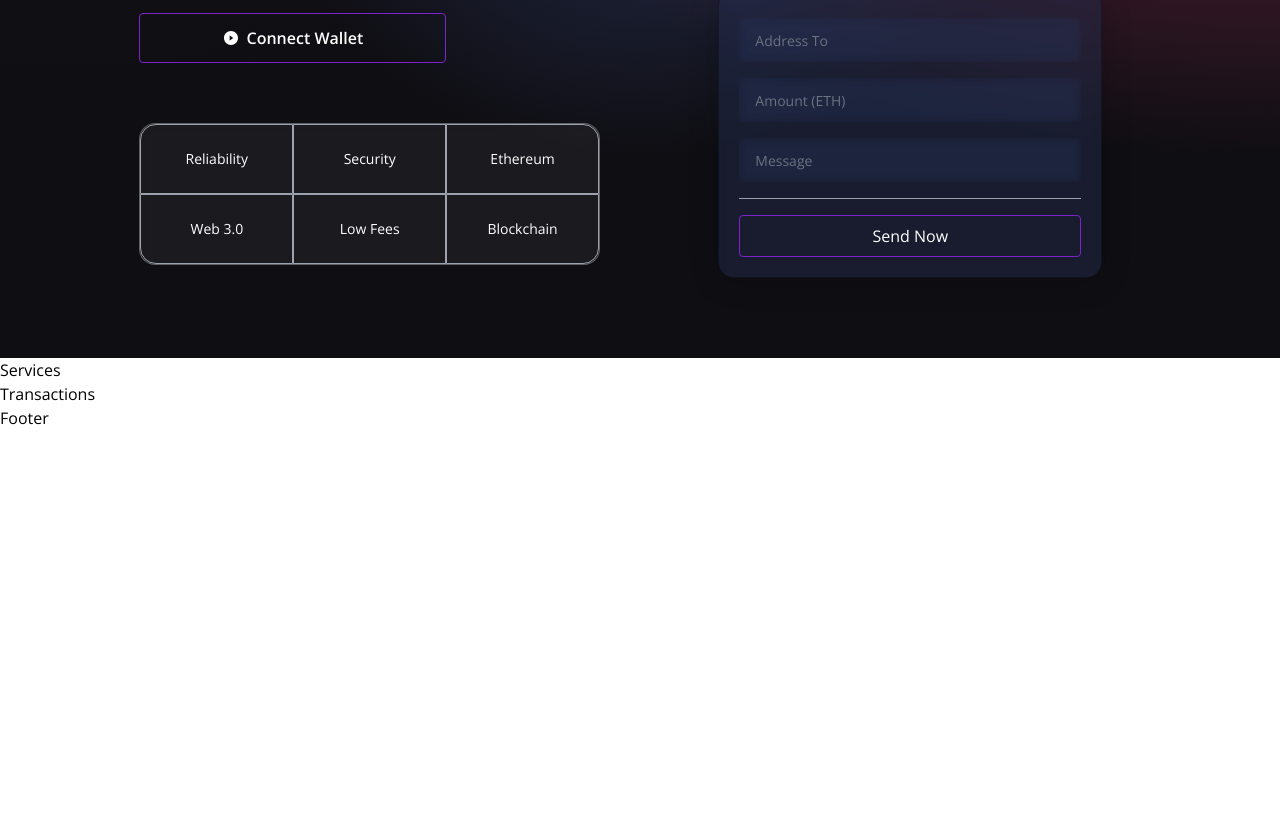
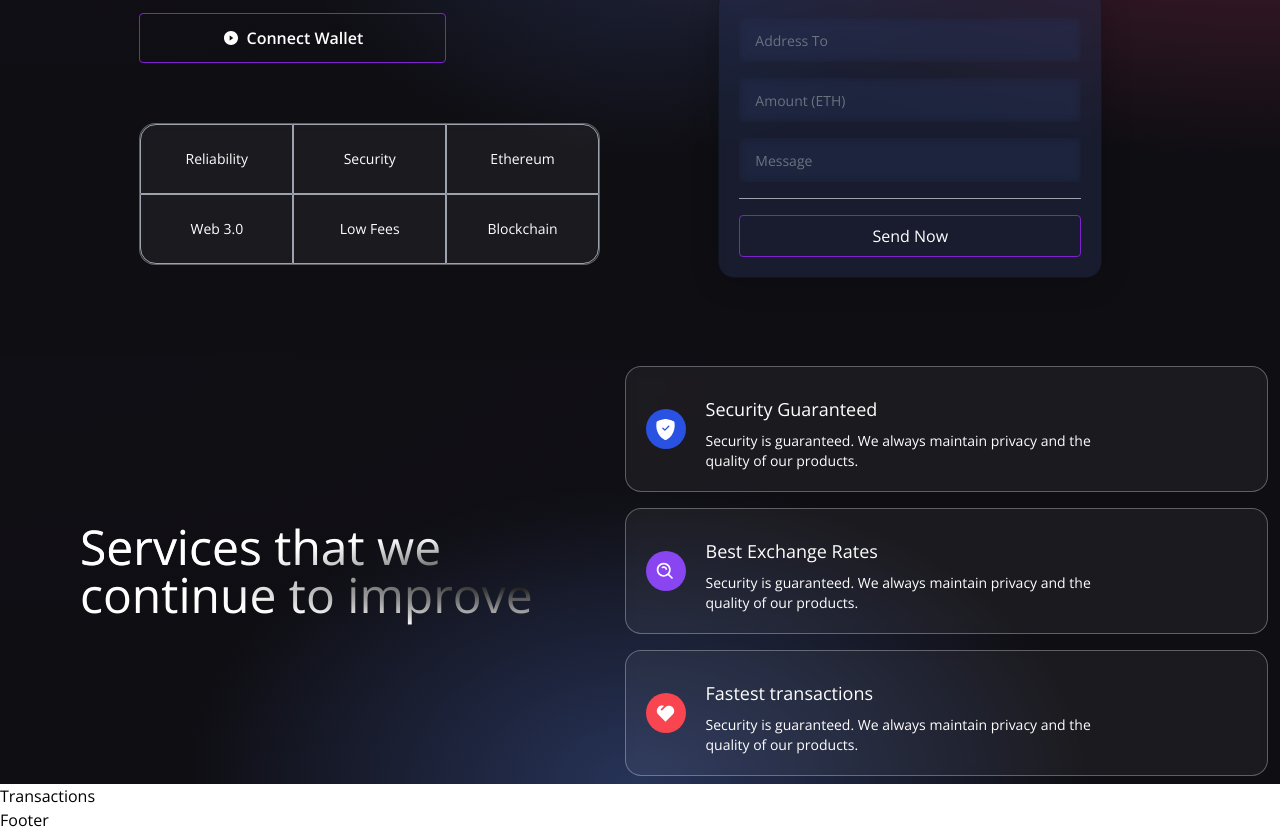
Before and after one commit to guarize/web3.0-transfers, a React (Vite) app in the folder client/: page / in a window 1280 px wide. Shown: the part 333-1165 px from the top of the page. Before the commit the page ends 800 px from the top, so only its background shows below. Built offline with nearby package versions, Linux system fonts and the light colour scheme.

Commit message:
[feat] - current address shortnen

```diff
--- a/client/src/components/Services.jsx
+++ b/client/src/components/Services.jsx
@@ -1,5 +1,53 @@
+import { BsShieldFillCheck } from 'react-icons/bs';
+import { BiSearchAlt } from 'react-icons/bi';
+import { RiHeart2Fill } from 'react-icons/ri';
+
+const ServiceCard = ({ color, title, icon, subtitle }) => (
+  <div className="flex flex-row justify-start items-center white-glassmorphism p-5 m-2 cursor-pointer hover:shadow-xl">
+    <div
+      className={`w-10 h-10 rounded-full flex justify-center items-center ${color}`}
+    >
+      {icon}
+    </div>
+    <div className="ml-5 flex flex-col flex-1">
+      <h1 className="mt-2 text-white text-lg">{title}</h1>
+      <p className="mt-2 text-white text-sm md:w-9/12">{subtitle}</p>
+    </div>
+  </div>
+);
+
 const Services = () => {
-  return <h1>Services</h1>;
+  return (
+    <div className="flex flex-col md:flex-row w-full justify-center items-center gradient-bg-services">
+      <div className="xmf:ml-60 flex mf:flex-row flex-col items-center justify-between md:p-20 py-12 px-4">
+        <div className="flex-1 flex flex-col justify-start items-start">
+          <h1 className="text-white text-3xl sm:text-5xl py-2 text-gradient">
+            Services that we <br /> continue to improve
+          </h1>
+        </div>
+      </div>
+      <div className="flex-1 flex flex-col justify-start items-center">
+        <ServiceCard
+          color="bg-[#2952e3]"
+          title="Security Guaranteed"
+          icon={<BsShieldFillCheck fontSize={21} className="text-white" />}
+          subtitle="Security is guaranteed. We always maintain privacy and the quality of our products."
+        />
+        <ServiceCard
+          color="bg-[#8945f0]"
+          title="Best Exchange Rates"
+          icon={<BiSearchAlt fontSize={21} className="text-white" />}
+          subtitle="Security is guaranteed. We always maintain privacy and the quality of our products."
+        />
+        <ServiceCard
+          color="bg-[#f84550]"
+          title="Fastest transactions"
+          icon={<RiHeart2Fill fontSize={21} className="text-white" />}
+          subtitle="Security is guaranteed. We always maintain privacy and the quality of our products."
+        />
+      </div>
+    </div>
+  );
 };
 
 export default Services;
--- a/client/src/components/Welcome.jsx
+++ b/client/src/components/Welcome.jsx
@@ -4,6 +4,7 @@
 import { AiFillPlayCircle } from 'react-icons/ai';
 import { SiEthereum } from 'react-icons/si';
 import { BsInfoCircle } from 'react-icons/bs';
+import { shortenAddress } from '../utils/shortenAddress';
 
 const commonStyles =
   'min-h-[70px] sm:px-0 px-2 sm:min-w-[120px] flex justify-center items-center border-[0.5px] border-gray-400 text-sm font-light text-white';
@@ -84,7 +85,7 @@
               </div>
               <div>
                 <p className="text-white font-light text-sm">
-                  {currentAccount}
+                  {shortenAddress(currentAccount)}
                 </p>
                 <p className="text-white font-semibold text-lg mt-1">
                   Ethereum
--- /dev/null
+++ b/client/src/utils/shortenAddress.js
@@ -0,0 +1,2 @@
+export const shortenAddress = (address) =>
+  `${address.slice(0, 5)}...${address.slice(address.length - 4)}`;
--- /dev/null
+++ b/client/src/utils/testData.js
@@ -0,0 +1,56 @@
+export default [
+  {
+    id: 1,
+    url: 'https://metro.co.uk/wp-content/uploads/2015/05/pokemon_crying.gif?quality=90&strip=all&zoom=1&resize=500%2C284',
+    message: '',
+    timestamp: '12/21/2021, 4:33:21 PM',
+    addressFrom: '0xCF8e569A97C423952DdFf902375C7C76549A6A90',
+    amount: '0.01',
+    addressTo: '0x8aa395Ab97837576aF9cd6946C79024ef1acfdbE',
+  },
+  {
+    id: 2,
+    url: 'https://media4.popsugar-assets.com/files/2013/11/07/832/n/1922398/eb7a69a76543358d_28.gif',
+    message: '',
+    timestamp: '12/21/2021, 4:33:21 PM',
+    addressFrom: '0xCF8e569A97C423952DdFf902375C7C76549A6A90',
+    amount: '0.01',
+    addressTo: '0x8aa395Ab97837576aF9cd6946C79024ef1acfdbE',
+  },
+  {
+    id: 3,
+    url: 'https://acegif.com/wp-content/uploads/gif-shaking-head-38.gif',
+    message: '',
+    timestamp: '12/21/2021, 4:33:21 PM',
+    addressFrom: '0xCF8e569A97C423952DdFf902375C7C76549A6A90',
+    amount: '0.01',
+    addressTo: '0x8aa395Ab97837576aF9cd6946C79024ef1acfdbE',
+  },
+  {
+    id: 4,
+    url: 'https://i.pinimg.com/originals/68/a0/9e/68a09e774e98242871c2db0f99307420.gif',
+    message: '',
+    timestamp: '12/21/2021, 4:33:21 PM',
+    addressFrom: '0xCF8e569A97C423952DdFf902375C7C76549A6A90',
+    amount: '0.01',
+    addressTo: '0x8aa395Ab97837576aF9cd6946C79024ef1acfdbE',
+  },
+  {
+    id: 5,
+    url: 'https://i.pinimg.com/originals/73/d3/a1/73d3a14d212314ab1f7268b71d639c15.gif',
+    message: '',
+    timestamp: '12/21/2021, 4:33:21 PM',
+    addressFrom: '0xCF8e569A97C423952DdFf902375C7C76549A6A90',
+    amount: '0.01',
+    addressTo: '0x8aa395Ab97837576aF9cd6946C79024ef1acfdbE',
+  },
+  {
+    id: 6,
+    url: 'https://www.omnisend.com/blog/wp-content/uploads/2016/09/funny-gifs-9.gif',
+    message: '',
+    timestamp: '12/21/2021, 4:33:21 PM',
+    addressFrom: '0xCF8e569A97C423952DdFf902375C7C76549A6A90',
+    amount: '0.01',
+    addressTo: '0x8aa395Ab97837576aF9cd6946C79024ef1acfdbE',
+  },
+];
```
